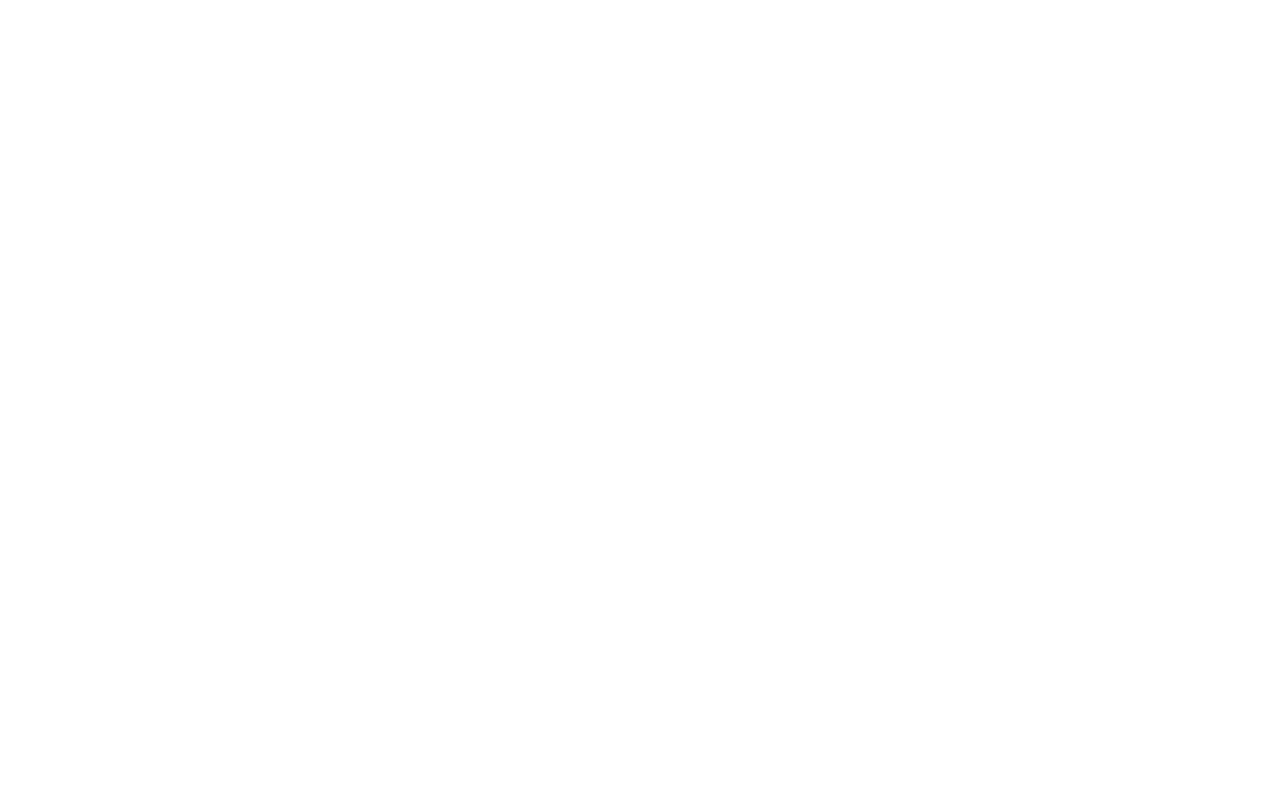
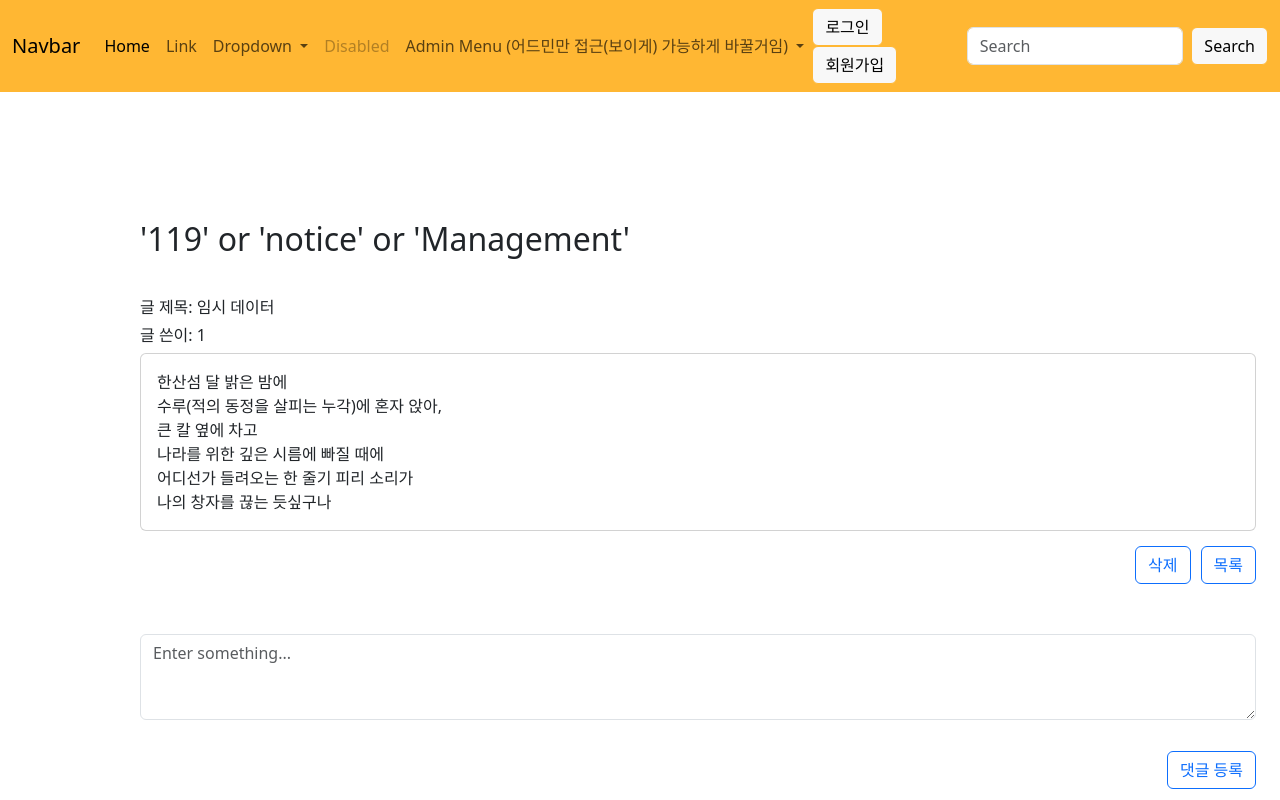
Before and after one commit to jeongminchoi1017/CodeBuddy, a Vue app in the folder src/main/frontend/: page /admin/Board in a window 1280 px wide. Before the commit this address had no page. Shown: the top 800 px of the page. Built offline with nearby package versions, Linux system fonts and the light colour scheme.

Commit message:
AdminBoard ver.1 추가

```diff
--- a/src/main/frontend/src/components/AdminMain.vue
+++ /dev/null
@@ -1,62 +0,0 @@
-<script>
-export default {
-  data() {
-    return {
-      perPage: 8, /*페이지당 게시글 노출 제한*/
-      currentPage: 1,
-      items: [
-        {id: 1, first_name: 'Fred', last_name: 'Flintstone'},
-        {id: 2, first_name: 'Wilma', last_name: 'Flintstone'},
-        {id: 3, first_name: 'Barney', last_name: 'Rubble'},
-        {id: 4, first_name: 'Betty', last_name: 'Rubble'},
-        {id: 5, first_name: 'Pebbles', last_name: 'Flintstone'},
-        {id: 6, first_name: 'Bamm Bamm', last_name: 'Rubble'},
-        {id: 7, first_name: 'The Great', last_name: 'Gazzoo'},
-        {id: 8, first_name: 'Rockhead', last_name: 'Slate'},
-        {id: 9, first_name: 'Pearl', last_name: 'Slaghoople'}
-      ]
-    }
-  },
-  computed: {
-    rows() {
-      return this.items.length
-    }
-  }
-}
-</script>
-
-<template>
-  <div class="overflow-auto">
-    <h2>Notice</h2><br>
-    <b-table
-        id="my-table"
-        :items="items"
-        :per-page="perPage"
-        :current-page="currentPage"
-        small
-    ></b-table>
-    <b-button variant="outline-primary" style="float: right">공지 작성</b-button>
-    <p class="mt-3">Current Page: {{ currentPage }}</p>
-
-    <b-pagination
-        v-model="currentPage"
-        :total-rows="rows"
-        :per-page="perPage"
-        aria-controls="my-table"
-    ></b-pagination>
-
-  </div>
-
-
-</template>
-
-
-<style scoped>
-div {
-  margin: 50px;
-}
-
-h2 {
-  font-family: Impact;
-}
-</style>
--- /dev/null
+++ b/src/main/frontend/src/components/admin/AdminBoard.vue
@@ -0,0 +1,86 @@
+<!-- PostDetail.vue -->
+
+<template>
+  <div>
+    <b-container>
+      <b-row class="boardMain">
+        <b-row>
+          <h2>{{ post.cate }}</h2>
+        </b-row>
+        <b-col>
+          <h6>글 제목: {{ post.title }}</h6>
+          <h6>글 쓴이: {{post.id}}</h6>
+          <b-card>
+            <b-card-text v-html="formattedContent"></b-card-text>
+          </b-card>
+          <b-button variant="outline-primary" style="float: right"> 목록</b-button>
+          <b-button variant="outline-primary" style="float: right"> 삭제</b-button>
+        </b-col>
+      </b-row>
+      <b-row class="boardComment">
+        <b-col>
+          <div>
+            <b-form-textarea
+                id="textarea"
+                v-model="text"
+                placeholder="Enter something..."
+                rows="3"
+                max-rows="6"
+            ></b-form-textarea>
+
+            <pre class="mt-3 mb-0">{{ text }}</pre>
+          </div>
+            <b-button variant="outline-primary" style="float: right"> 댓글 등록</b-button>
+<!--            <b-button variant="outline-primary" style="float: right"> 어디 써먹어야 하려나 </b-button>  -->
+        </b-col>
+      </b-row>
+    </b-container>
+  </div>
+</template>
+
+<script>
+export default {
+  data() {
+    return {
+      post: {
+        cate: "'119' or 'notice' or 'Management'",
+        id: 1,
+        title: '임시 데이터',
+        content:
+            '한산섬 달 밝은 밤에 \n' +
+            '수루(적의 동정을 살피는 누각)에 혼자 앉아,\n' +
+            '큰 칼 옆에 차고\n' +
+            '나라를 위한 깊은 시름에 빠질 때에\n' +
+            '어디선가 들려오는 한 줄기 피리 소리가\n' +
+            '나의 창자를 끊는 듯싶구나',
+      },
+      text: ''
+    };
+  },
+  computed: {
+    formattedContent() {
+      // 개행을 <br> 태그로 변경
+      return this.post.content.replace(/\n/g, '<br>');
+    }
+  }
+};
+</script>
+
+<style scoped>
+
+.container {
+  margin: 10%;
+}
+
+h2 {
+  margin-bottom: 40px;
+}
+
+button {
+  margin: 15px 0 0 10px;
+}
+
+.boardComment {
+  margin-top: 50px;
+}
+</style>
--- /dev/null
+++ b/src/main/frontend/src/components/admin/AdminNotice.vue
@@ -0,0 +1,84 @@
+<script>
+export default {
+  data() {
+    return {
+      perPage: 8,
+      currentPage: 1,
+      items: [
+        { id: 1, first_name: 'Fred', last_name: 'Flintstone', accepted: false },
+        { id: 2, first_name: 'Wilma', last_name: 'Flintstone', accepted: false },
+        { id: 3, first_name: 'Barney', last_name: 'Rubble', accepted: false },
+        { id: 4, first_name: 'Betty', last_name: 'Rubble', accepted: false },
+        { id: 5, first_name: 'Pebbles', last_name: 'Flintstone', accepted: false },
+        { id: 6, first_name: 'Bamm Bamm', last_name: 'Rubble', accepted: false },
+        { id: 7, first_name: 'The Great', last_name: 'Gazzoo', accepted: false },
+        { id: 8, first_name: 'Rockhead', last_name: 'Slate', accepted: false },
+        { id: 9, first_name: 'Pearl', last_name: 'Slaghoople', accepted: false }
+      ]
+    }
+  },
+  computed: {
+    rows() {
+      return this.items.length
+    }
+  }
+}
+</script>
+
+<template>
+  <div class="overflow-auto">
+    <h2>Notice</h2><br>
+
+    <b-table
+        id="my-table"
+        :items="items"
+        :per-page="perPage"
+        :current-page="currentPage"
+        small
+    >
+      <template v-slot:thead()="{ fields }">
+        <th v-for="field in fields" :key="field.key">
+          {{ field.label }}
+        </th>
+        <th>동의</th>
+      </template>
+
+      <!-- 사용자 지정 행 컴포넌트 -->
+      <template v-slot:tbody-tr="{ item, index }">
+        <tr>
+          <td v-for="(field, fieldKey) in item" :key="fieldKey">
+            {{ field }}
+          </td>
+          <td>
+            <b-form-checkbox
+                v-model="item.accepted"
+                name="checkbox-{{ index }}"
+                value="accepted"
+                unchecked-value="not_accepted"
+            ></b-form-checkbox>
+          </td>
+        </tr>
+      </template>
+    </b-table>
+
+    <b-button variant="outline-primary" style="float: right">공지 작성</b-button>
+    <p class="mt-3">현재 페이지: {{ currentPage }}</p>
+
+    <b-pagination
+        v-model="currentPage"
+        :total-rows="rows"
+        :per-page="perPage"
+        aria-controls="my-table"
+    ></b-pagination>
+  </div>
+</template>
+
+<style scoped>
+div {
+  margin: 50px;
+}
+
+h2 {
+  font-family: Impact;
+}
+</style>
```
Also changed, not shown: src/main/frontend/src/router/index.js (+7 -3 lines), src/main/frontend/src/components/admin/Admin112.vue (renamed from src/main/frontend/src/components/Admin112.vue), src/main/frontend/src/components/admin/AdminUserManagement.vue (renamed from src/main/frontend/src/components/AdminUserManagement.vue).
